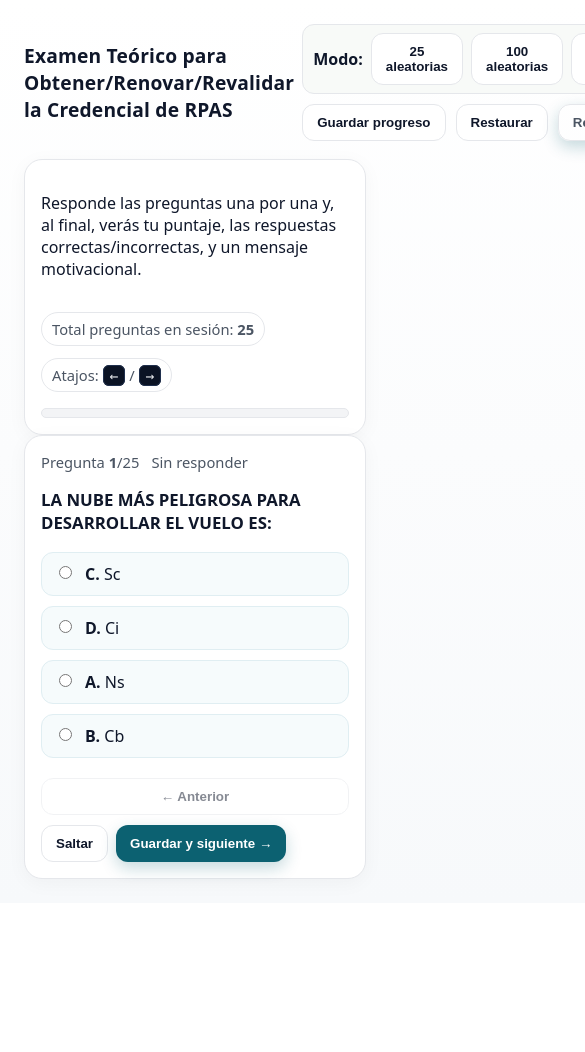
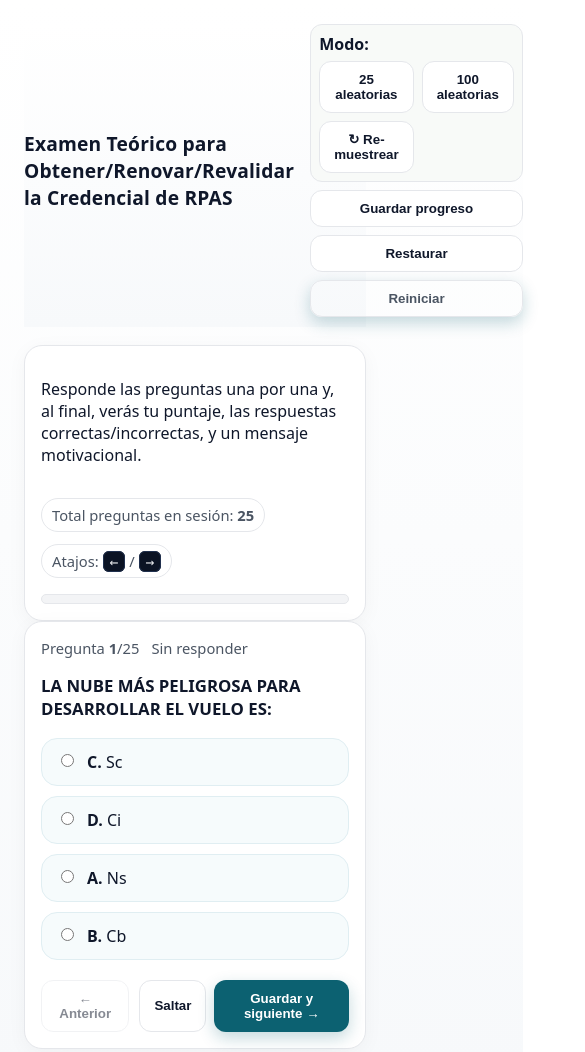
Before and after one commit to rpas2020/quiz, a plain HTML site: page index.html in a window 390 px wide. Shown: the top 1052 px of the page, 585 px wide, since content can reach past the window. Before the commit the page ends 903 px from the top, so only its background shows below. Drawn offline with Linux system fonts and the light colour scheme.

Commit message:
Update styles.css

```diff
--- a/styles.css
+++ b/styles.css
@@ -61,7 +61,49 @@ button:hover:not(:disabled){transform:translateY(-1px)}
 
 .kbd{background:#0b1324;border:1px solid #20304e;border-radius:6px;padding:1px 6px;color:#e5e7eb;font-family:ui-monospace,Menlo,Consolas,monospace}
 
-@media (max-width:560px){
-  .footer-controls{flex-direction:column}
-  header{gap:8px}
+/* Móvil mejorado */
+@media (max-width: 640px){
+  header{
+    position: sticky; top: 0; z-index: 50;
+    background: linear-gradient(180deg,#ffffff,#f7f9fb);
+    padding-bottom: 10px;
+  }
+
+  .actions{
+    width: 100%;
+    gap: 8px;
+    flex-direction: column;        /* apila todo */
+    align-items: stretch;
+  }
+
+  .mode{
+    width: 100%;
+    padding: 8px;
+    border-radius: 12px;
+    display: grid;
+    grid-template-columns: 1fr 1fr; /* dos columnas de botones */
+    gap: 8px;
+  }
+
+  .mode .muted.bold{
+    grid-column: 1 / -1;     /* el texto “Modo:” arriba */
+    margin-bottom: -2px;
+  }
+
+  .mode button{
+    width: 100%;
+  }
+
+  /* fila de acciones secundarias también a ancho completo */
+  .actions > button{
+    width: 100%;
+  }
+
+  /* opciones (alternativas) con más aire en táctil */
+  .opt{
+    border-radius: 16px;
+    padding: 12px 14px;
+  }
 }
+
+}
```
